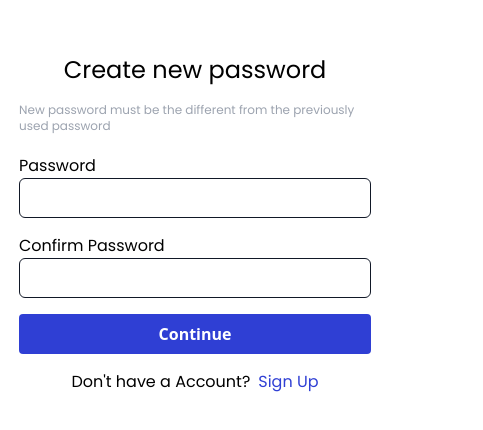
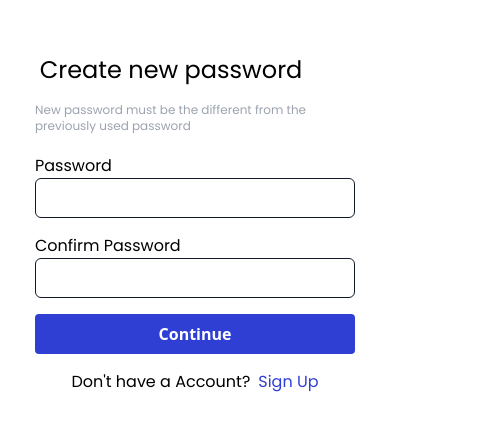
Before and after one commit to AkashKumarRam/NFT-Website, a React (Create React App) app: page /resetpassword in a window 390 px wide. Shown: the part 178-608 px from the top of the page, 483 px wide, since content can reach past the window. Built offline with nearby package versions, Linux system fonts and the light colour scheme; a web font is replaced by a local one.

Commit message:
Mobile Responsive

```diff
--- a/src/components/Pages/AccountSetup/AccountSetupStep2.jsx
+++ b/src/components/Pages/AccountSetup/AccountSetupStep2.jsx
@@ -4,7 +4,7 @@ const AccountSetupStep2 = () => {
   return (
     <div className="p-20 flex flex-col items-center justify-center -mt-16">
       <div className="w-full">
-        <h2 className="text-xl">Account Set Up(2/3)</h2>
+        <h2 className="text-xl">Account Set Up (2/3)</h2>
         <div className="w-full bg-gray-100 h-3 flex flex-row items-start justify-start mt-[1rem]">
           <div className="h-3 bg-blue-800 w-2/3"></div>
         </div>
--- a/src/components/Pages/ResetPassword.jsx
+++ b/src/components/Pages/ResetPassword.jsx
@@ -13,34 +13,34 @@ const ResetPassword = () => {
         </div>
       </div>
       <div className="bg-white p-6  w-1/2 max-sm:w-full max-sm:p-10 mt-14 max-sm:flex max-sm:flex-col max-sm:items-center">
-       <div className='max-sm:flex max-sm:flex-col max-sm:items-start'>
-       <h2 className='text-black text-2xl font-poppins'>Create new password</h2>
+       <div className=''>
+       <h2 className='text-black text-2xl font-poppins max-sm:-ml-12'>Create new password</h2>
        </div>
-        <p className="mt-[1rem] text-xs font-poppins text-gray-400 w-[22rem]">
+        <p className="mt-[1rem] text-xs font-poppins text-gray-400 w-[22rem] max-sm:w-[20rem]">
           New password must be the different from the previously used password
         </p>
 
-        <div className="mt-5 flex flex-col space-y-4">
-          <div className="flex flex-col max-sm:pl-5 max-sm:pr-5">
+        <div className="mt-5 flex flex-col space-y-4 ">
+          <div className="flex flex-col max-sm:ml-[8rem] max-sm:mr-[8rem]">
             <label className="text-black text-md font-poppins cursor-pointer">
             Password
             </label>
             <input
               type="password"
-              className="border-[1px] border-gray-900 rounded-md h-[2.5rem] w-[22rem] pl-2"
+              className="border-[1px] border-gray-900 rounded-md h-[2.5rem] w-[22rem] pl-2 max-sm:w-[20rem]"
             />
           </div>
-          <div className="flex flex-col max-sm:pl-5 max-sm:pr-5">
+          <div className="flex flex-col max-sm:ml-[8rem] max-sm:mr-[8rem]">
             <label className="text-black text-md font-poppins cursor-pointer">
                Confirm Password
             </label>
             <input
               type="password"
-              className="border-[1px] border-gray-900 rounded-md h-[2.5rem] w-[22rem] pl-2"
+              className="border-[1px] border-gray-900 rounded-md h-[2.5rem] w-[22rem] pl-2 max-sm:w-[20rem]"
             />
           </div>
         </div>
-        <button class="text-white font-bold px-4 py-2 rounded w-[22rem] mt-[1rem] bg-[#2F3FD4]">
+        <button class="text-white font-bold px-4 py-2 rounded w-[22rem] mt-[1rem] bg-[#2F3FD4] max-sm:w-[20rem]">
           Continue
         </button>
 
```
